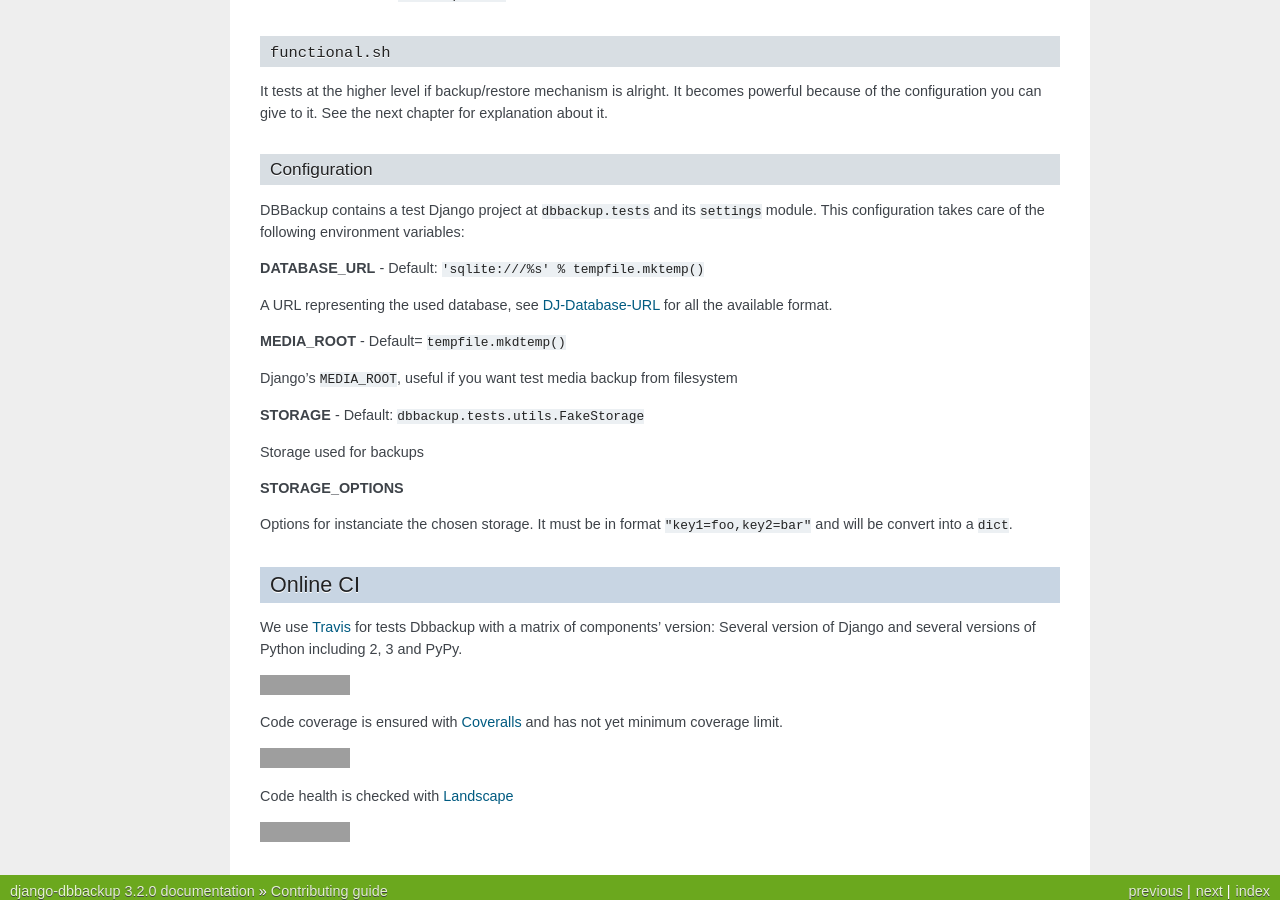
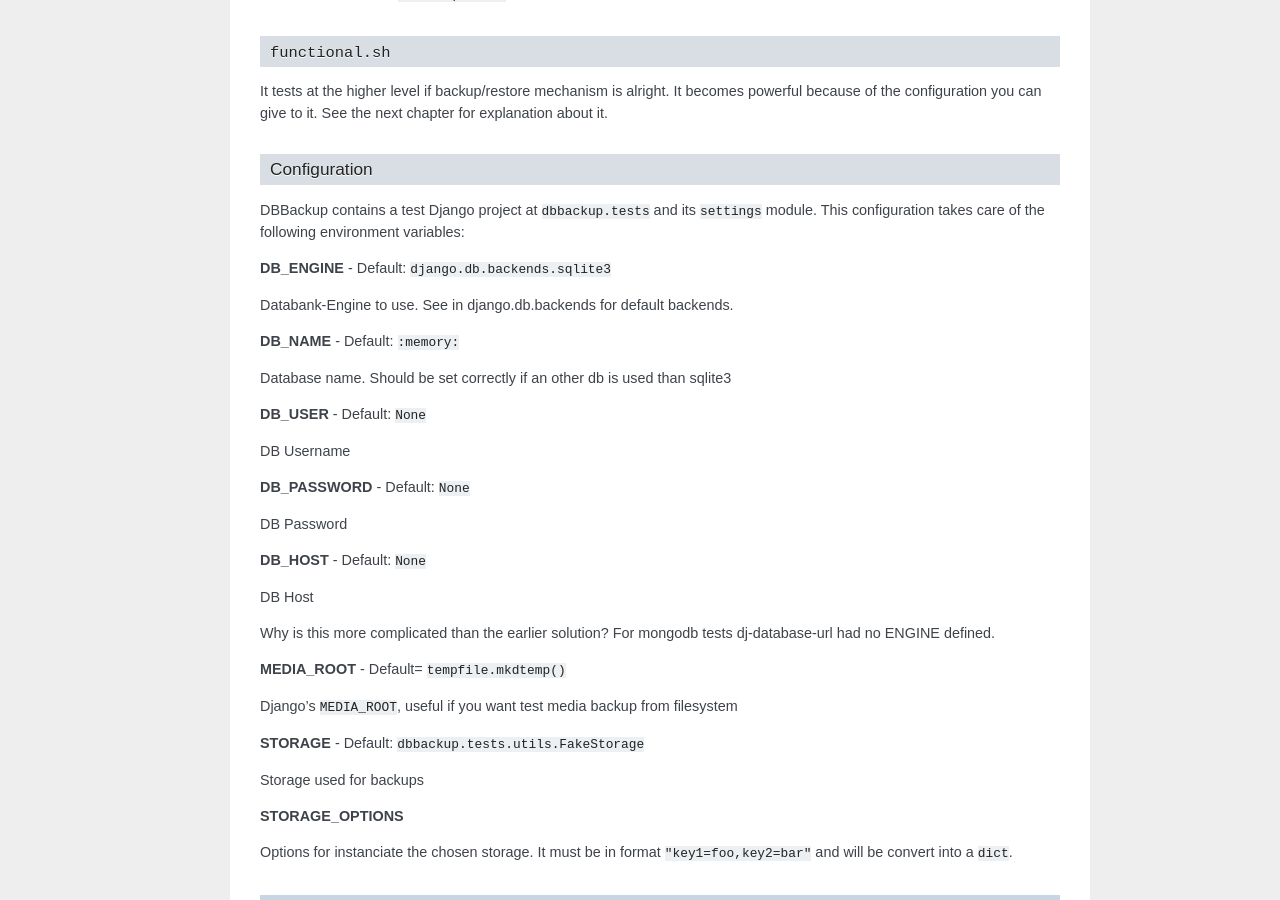
Before and after one commit to jazzband/django-dbbackup, a Sphinx documentation site: the page built from docs/contributing.rst, in a window 1280 px wide and 900 px high, scrolled down 1168 px. Built offline with Sphinx 7.4.7, drawn with Linux system fonts in a browser that asks for light colours; grey boxes are pictures that could not be loaded.

Commit message:
update contribution notes for changes and update requirements for docs

```diff
--- a/docs/contributing.rst
+++ b/docs/contributing.rst
@@ -84,12 +84,29 @@
 ``settings`` module. This configuration takes care of the following
 environment variables:
 
-**DATABASE_URL** - Default: ``'sqlite:///%s' % tempfile.mktemp()``
+**DB_ENGINE** - Default: ``django.db.backends.sqlite3``
 
-A URL representing the used database, see `DJ-Database-URL`_ for all the
-available format.
+Databank-Engine to use. See in django.db.backends for default backends.
 
-.. _`DJ-Database-URL`: https://github.com/kennethreitz/dj-database-url
+**DB_NAME** - Default: ``:memory:``
+
+Database name. Should be set correctly if an other db is used than sqlite3
+
+**DB_USER** - Default: ``None``
+
+DB Username
+
+**DB_PASSWORD** - Default: ``None``
+
+DB Password
+
+**DB_HOST** - Default: ``None``
+
+DB Host
+
+Why is this more complicated than the earlier solution?
+For mongodb tests dj-database-url had no ENGINE defined.
+
 
 **MEDIA_ROOT** - Default= ``tempfile.mkdtemp()``
 
--- a/requirements-docs.txt
+++ b/requirements-docs.txt
@@ -1,5 +1,3 @@
-docutils<0.13.1
-Sphinx==1.3.1
-docutils<0.13.1  # https://github.com/sphinx-doc/sphinx/issues/3212
+Sphinx
+docutils
 sphinx-django-command
-dj-database-url
```
